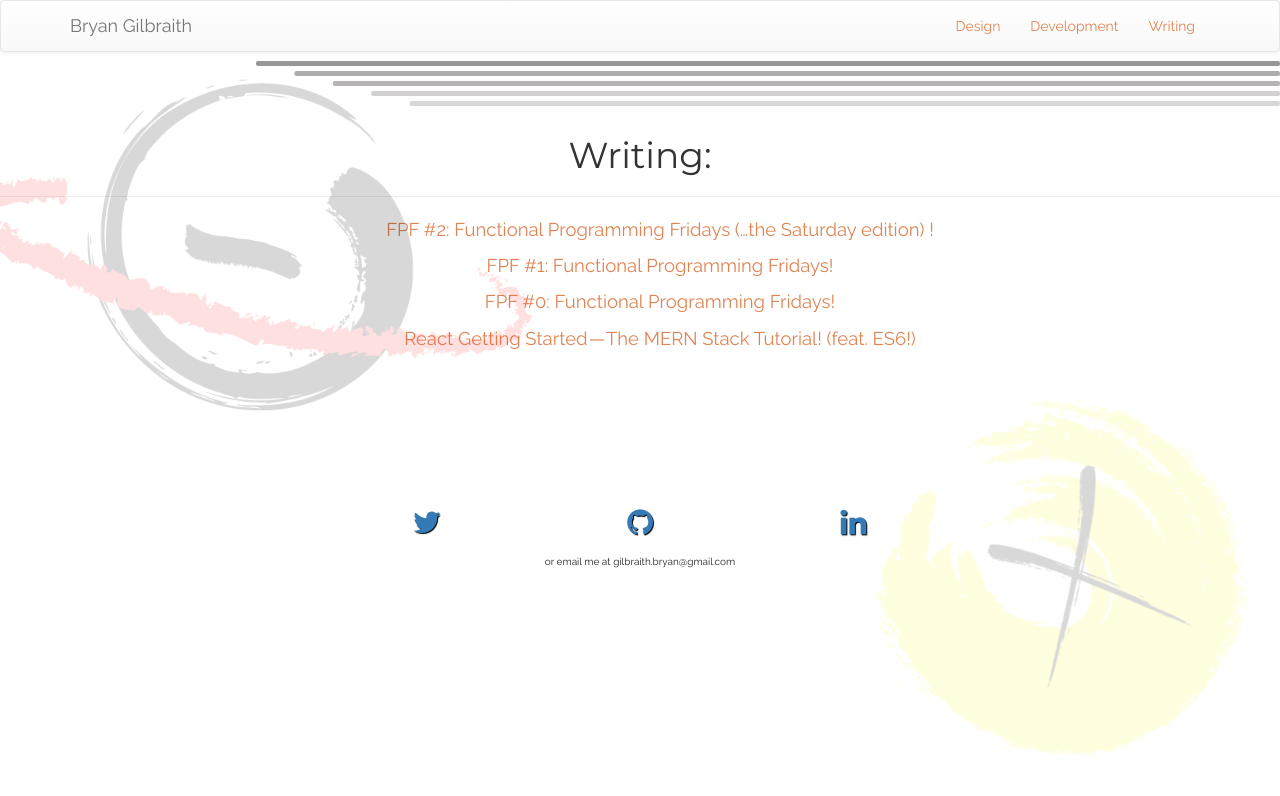
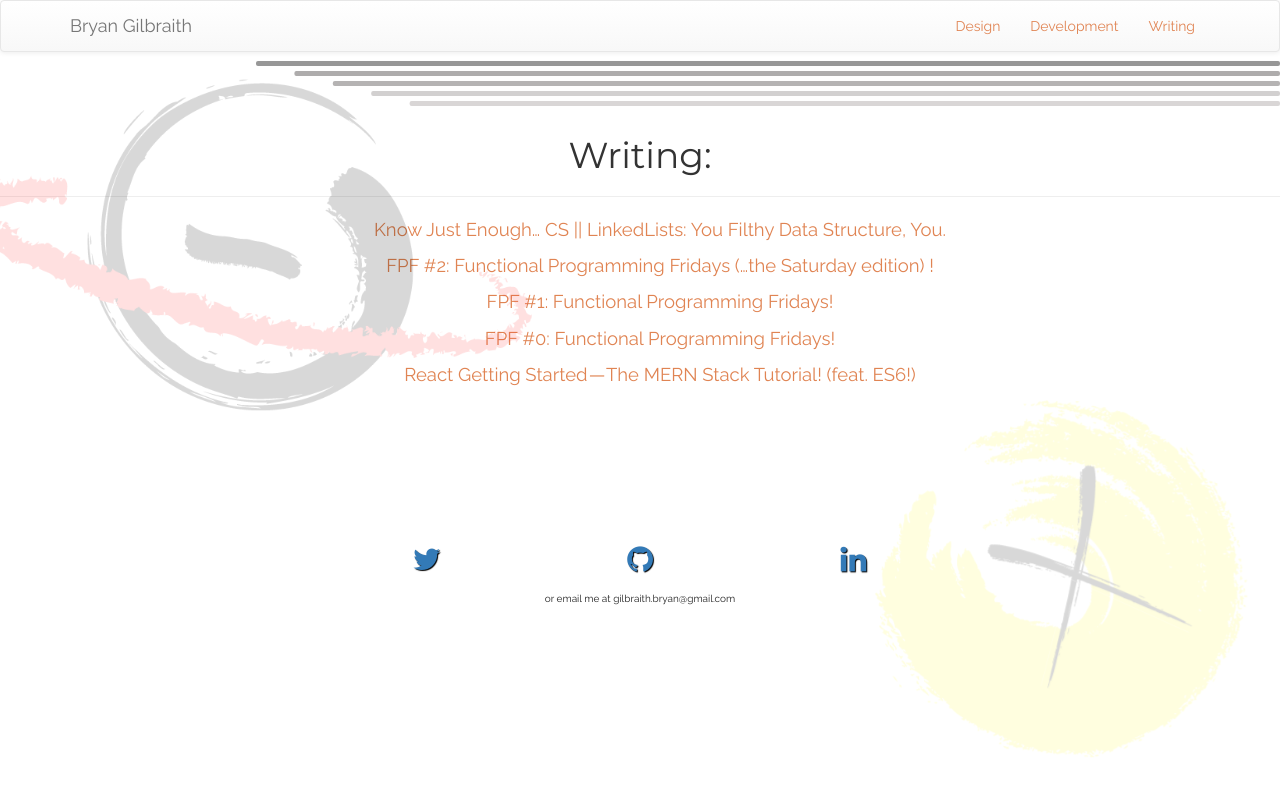
Before and after one commit to bryantheastronaut/myportfolio, a React (Create React App) app: page /writing in a window 1280 px wide. Shown: the top 796 px of the page. Built offline with nearby package versions, Linux system fonts and the light colour scheme; no server answers.

Commit message:
added new blog post

```diff
--- a/src/containers/WritingContainer.js
+++ b/src/containers/WritingContainer.js
@@ -19,13 +19,14 @@ class WritingContainer extends Component {
           posts: data.items,
           isLoading: false
         });
-      })
-      .catch(err => console.error(err));
+      });
   }
-
   render() {
     let style = {
       textAlign: 'center'
+    }
+    let liMargin = {
+      margin: '10px'
     }
     let listStyle = {
       listStyle: 'none',
@@ -36,15 +37,15 @@ class WritingContainer extends Component {
       margin: '20px',
       color: '#e08453'
     }
-    console.log(this.state);
     return (
       <div style={style}>
         <h1>Writing:</h1><hr />
         <ul style={listStyle}>
-          <li style={{margin: '10px'}}><a style={listItem}  href='https://medium.com/@bryantheastronaut/fpf-2-functional-programming-fridays-the-saturday-edition-d1d1fa602f98#.5aw28gl83'>FPF #2: Functional Programming Fridays (…the Saturday edition) !</a></li>
-          <li style={{margin: '10px'}}><a style={listItem}  href='https://medium.com/@bryantheastronaut/fpf-1-functional-programming-fridays-b23f583ff9c4#.5b8z4iac3'>FPF #1: Functional Programming Fridays!</a></li>
-          <li style={{margin: '10px'}}><a style={listItem}  href='https://medium.com/@bryantheastronaut/fpf-0-functional-programming-fridays-b8c9a0c082dc#.4949408pj'>FPF #0: Functional Programming Fridays!</a></li>
-          <li style={{margin: '10px'}}><a style={listItem}  href='https://medium.com/@bryantheastronaut/react-getting-started-the-mern-stack-tutorial-feat-es6-de1a2886be50#.bb4lfc95p'>React Getting Started — The MERN Stack Tutorial! (feat. ES6!)</a></li>
+          <li style={liMargin}><a style={listItem} href='https://medium.com/@bryantheastronaut/know-just-enough-cs-linkedlists-you-filthy-data-structure-you-30e3f7b1efd#.tyx1sjgtd'>Know Just Enough… CS || LinkedLists: You Filthy Data Structure, You.</a></li>
+          <li style={liMargin}><a style={listItem}  href='https://medium.com/@bryantheastronaut/fpf-2-functional-programming-fridays-the-saturday-edition-d1d1fa602f98#.5aw28gl83'>FPF #2: Functional Programming Fridays (…the Saturday edition) !</a></li>
+          <li style={liMargin}><a style={listItem}  href='https://medium.com/@bryantheastronaut/fpf-1-functional-programming-fridays-b23f583ff9c4#.5b8z4iac3'>FPF #1: Functional Programming Fridays!</a></li>
+          <li style={liMargin}><a style={listItem}  href='https://medium.com/@bryantheastronaut/fpf-0-functional-programming-fridays-b8c9a0c082dc#.4949408pj'>FPF #0: Functional Programming Fridays!</a></li>
+          <li style={liMargin}><a style={listItem}  href='https://medium.com/@bryantheastronaut/react-getting-started-the-mern-stack-tutorial-feat-es6-de1a2886be50#.bb4lfc95p'>React Getting Started — The MERN Stack Tutorial! (feat. ES6!)</a></li>
         </ul>
       </div>
     );
```
Also changed, not shown: public/assets/Houston.png (deleted).
